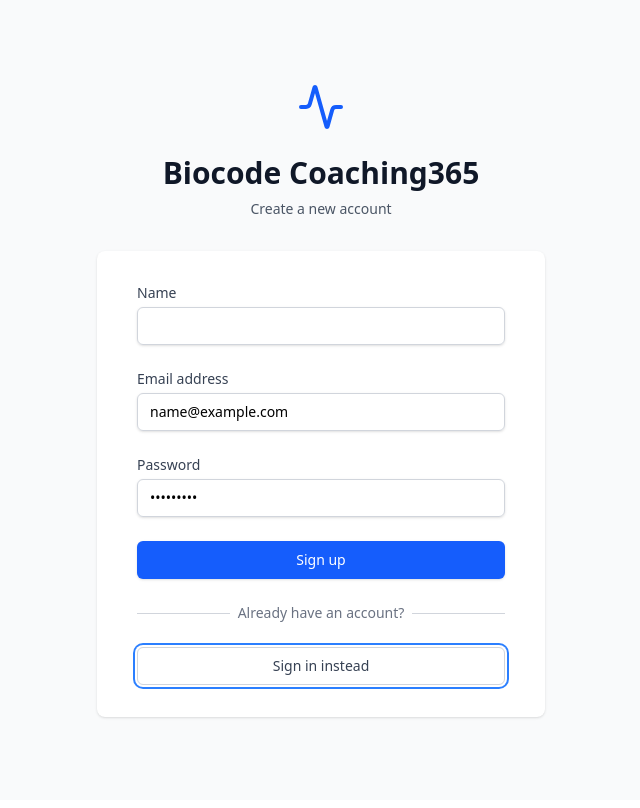
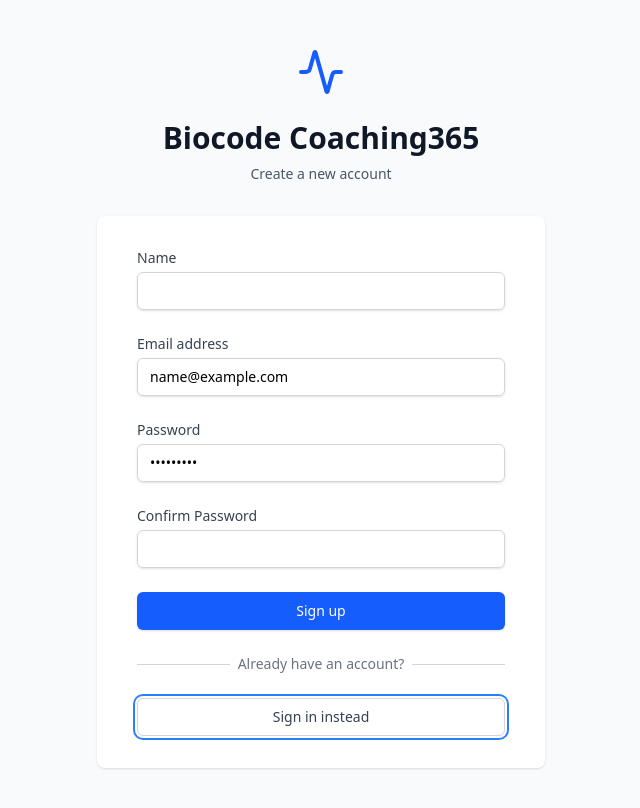
Before and after one commit to 427jungijn/Coching-365, a React (Vite) app: page / in a window 1280 px wide. Both pictures are taken after typing "name@example.com", "Sample123" into the empty fields and a click on the button "Create an account". Shown: the top 808 px of the page, without its empty margins (319-959 px from the left). Built offline with nearby package versions, Linux system fonts and the light colour scheme; no server answers.

Commit message:
feat: Add password confirmation to registration
Implement a confirm password field and validation for the registration flow. This ensures users correctly input their passwords before account creation.

```diff
--- a/src/pages/Login.tsx
+++ b/src/pages/Login.tsx
@@ -11,6 +11,7 @@
   const [isLogin, setIsLogin] = useState(true);
   const [email, setEmail] = useState('');
   const [password, setPassword] = useState('');
+  const [confirmPassword, setConfirmPassword] = useState('');
   const [name, setName] = useState('');
   const [error, setError] = useState('');
   const [authLoading, setAuthLoading] = useState(false);
@@ -18,6 +19,12 @@
   const handleSubmit = async (e: React.FormEvent) => {
     e.preventDefault();
     setError('');
+
+    if (!isLogin && password !== confirmPassword) {
+      setError('Passwords do not match');
+      return;
+    }
+
     setAuthLoading(true);
 
     try {
@@ -110,6 +117,20 @@
                 />
               </div>
             </div>
+            {!isLogin && (
+              <div>
+                <label className="block text-sm font-medium text-gray-700">Confirm Password</label>
+                <div className="mt-1">
+                  <input
+                    type="password"
+                    required
+                    value={confirmPassword}
+                    onChange={(e) => setConfirmPassword(e.target.value)}
+                    className="appearance-none block w-full px-3 py-2 border border-gray-300 rounded-md shadow-sm placeholder-gray-400 focus:outline-none focus:ring-blue-500 focus:border-blue-500 sm:text-sm"
+                  />
+                </div>
+              </div>
+            )}
 
             {error && (
               <div className="text-red-600 text-sm">{error}</div>
@@ -144,6 +165,7 @@
                 onClick={() => {
                   setIsLogin(!isLogin);
                   setError('');
+                  setConfirmPassword('');
                 }}
                 className="w-full flex justify-center py-2 px-4 border border-gray-300 rounded-md shadow-sm text-sm font-medium text-gray-700 bg-white hover:bg-gray-50 focus:outline-none focus:ring-2 focus:ring-offset-2 focus:ring-blue-500"
               >
```
